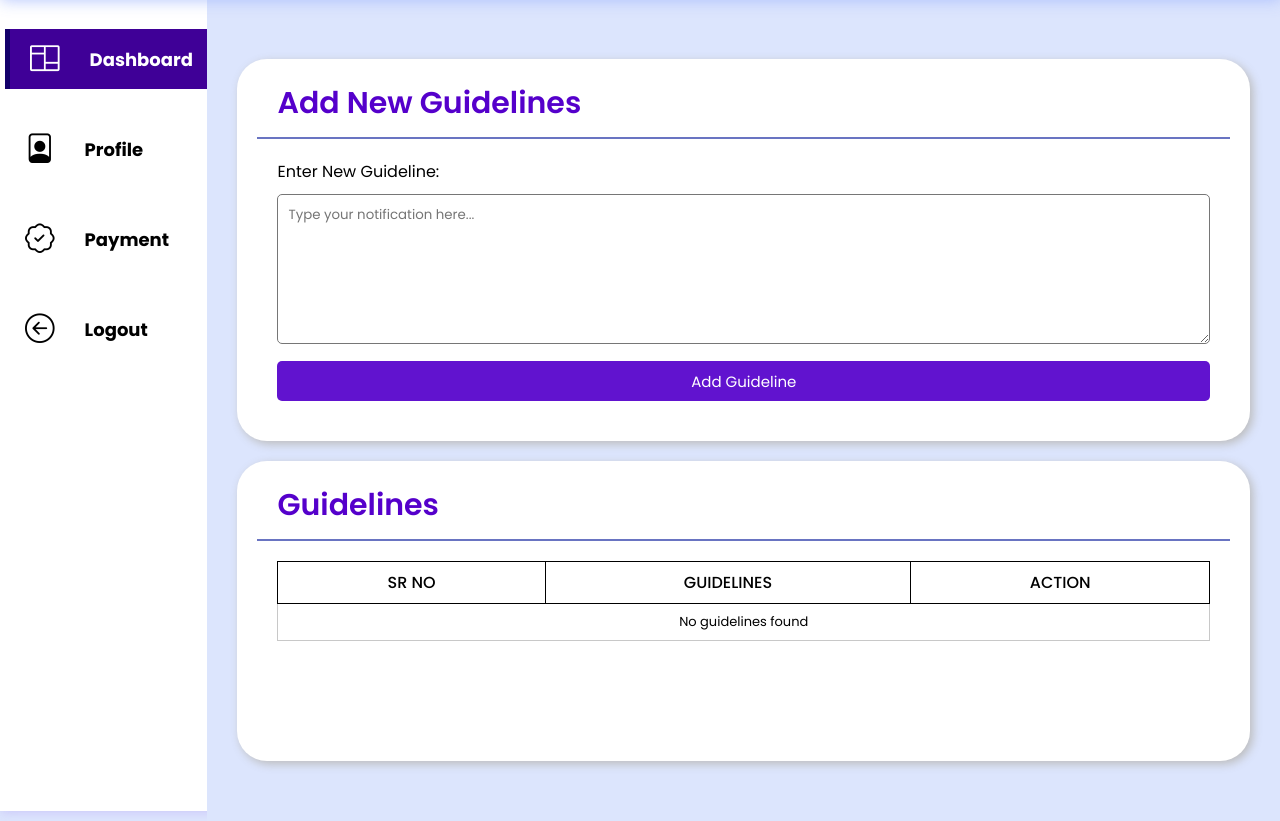
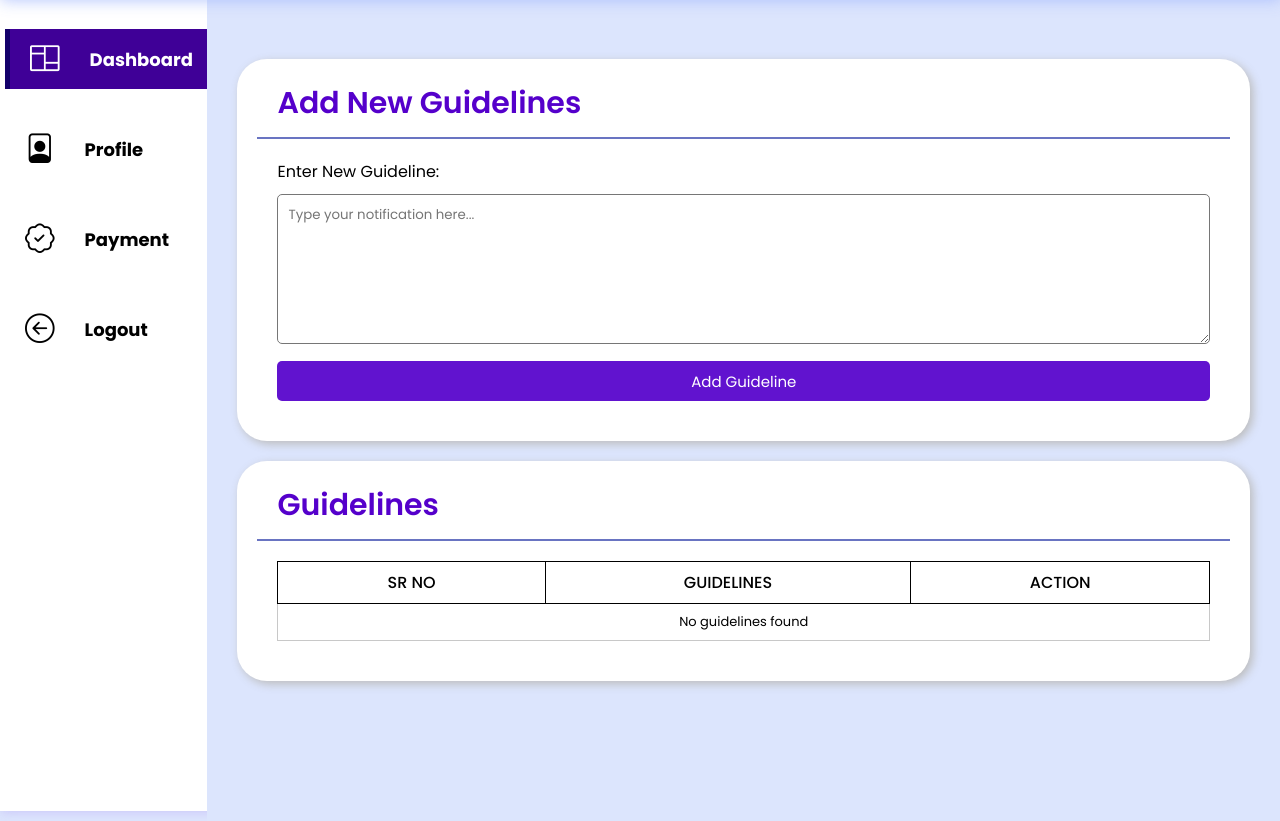
Before and after one commit to Abdul0925/Hackathon-Website, a PHP site: page /phpmail/admin_guidelines.php in a window 1280 px wide. Shown: the part 71-892 px from the top of the page. Run offline with PHP 8.4, Linux system fonts and the light colour scheme; the visitor is signed in with stand-in values (Sample User, id 1); data comes from the database, SQL or seed files in the repository; data that the repository does not hold is empty.

Commit message:
guideline ui fixed

```diff
--- a/admin_guidelines.php
+++ b/admin_guidelines.php
@@ -102,6 +102,7 @@ if ($_SESSION['admin_logged_in'] != true) {
 
         .report-container {
             margin-top: 20px;
+            min-height: 0px;
         }
 
         .nav-upper-options {
```
